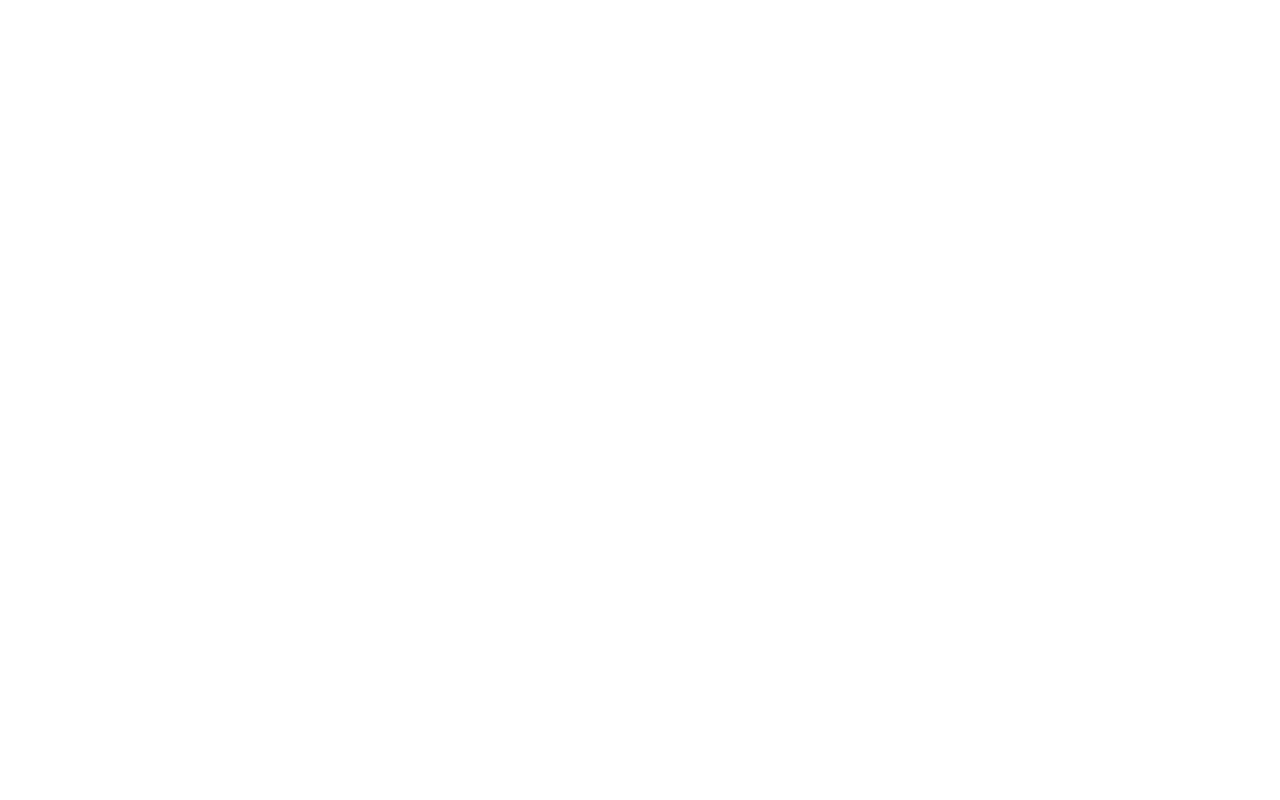
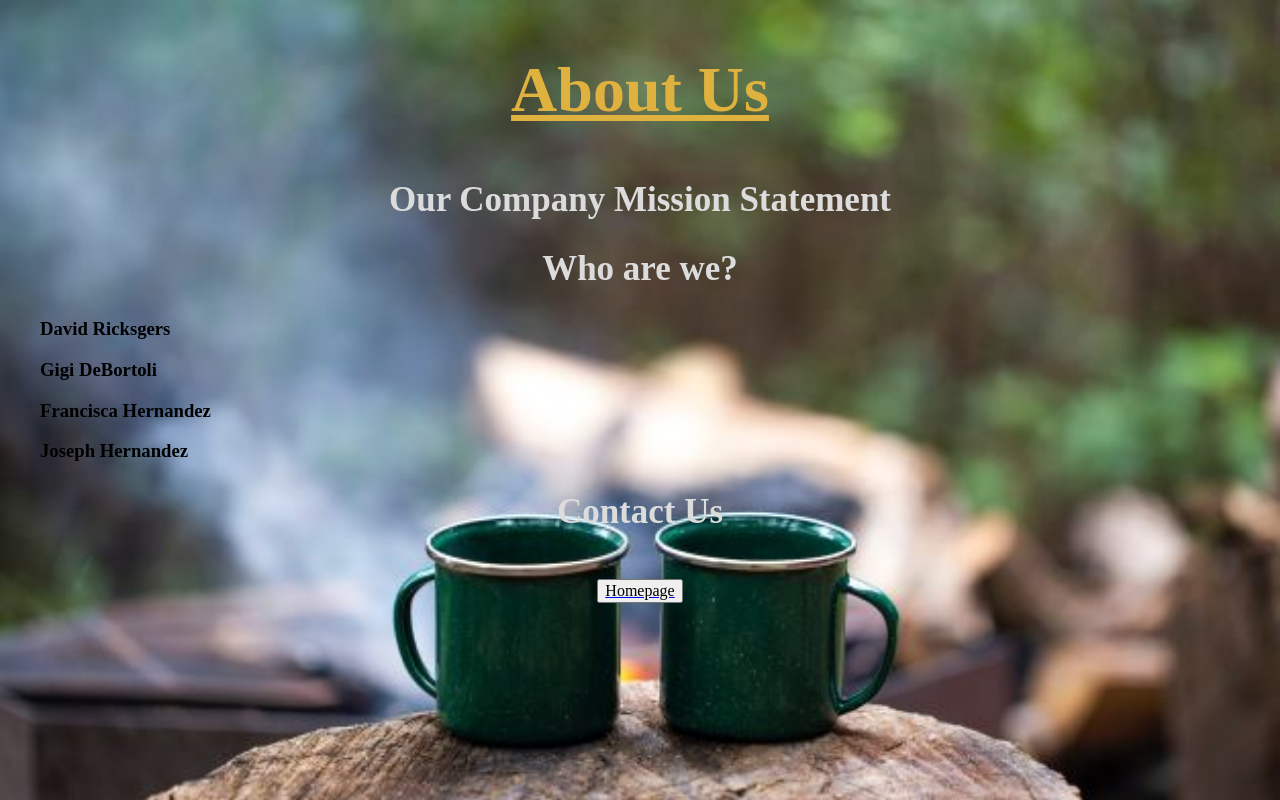
Before and after one commit to francisca-hernandez/Camp-Me-Outside, a plain HTML site: page aboutme.html in a window 1280 px wide. Drawn offline with Linux system fonts and the light colour scheme.

Commit message:
button and page styling

```diff
--- a/aboutme.html
+++ b/aboutme.html
@@ -1,12 +1,45 @@
 <!DOCTYPE html>
 <html lang="en">
+
 <head>
     <meta charset="UTF-8">
     <meta http-equiv="X-UA-Compatible" content="IE=edge">
     <meta name="viewport" content="width=device-width, initial-scale=1.0">
+    <link rel="stylesheet" href="assets/css/aboutme.css">
+    <link rel="icon" type="image/x-icon" href="assets/images/camp.ico">
     <title>About Me</title>
 </head>
+
 <body>
+<article>
+    <H1>About Us</H1>
+    <div id="mission">
+        <h2>Our Company Mission Statement</h2>
+        <p></p>
+    </div>
+    <section id="aboutus">
+        <h2>Who are we?</h2>
+        <ul>
+            <h3>David Ricksgers</h3>
+        </ul>
+        <ul>
+            <h3>Gigi DeBortoli</h3>
+        </ul>
+        <ul>
+            <h3>Francisca Hernandez</h3>
+        </ul>
+        <ul>
+            <h3>Joseph Hernandez</h3>
+        </ul>
+    </section>
+    <div id="info">
+        <h2>Contact Us</h2>
 
+    </div>
+<br>
+    <a href="index.html">
+        <button class="button" type="submit">Homepage</button>
+</article>
 </body>
+
 </html>
--- /dev/null
+++ b/assets/css/aboutme.css
@@ -0,0 +1,45 @@
+body, html {
+    background-image: url("../images/heroBG2.jpg");
+    background-size: cover;
+    position: fixed;
+    height: 100%;
+    width: 100%;
+    margin: 0;
+    padding: 0;
+
+}
+
+h1 {
+    color: rgb(223, 177, 62);
+    width: 100%;
+    text-decoration: underline;
+    display: flex;
+    position: static;
+    align-items: center;
+    justify-content: center;
+    font-size: 400%;
+}
+h2 {
+    text-align: center;
+    font-size: 35px;
+    color:gainsboro
+}
+
+/* button.button {
+    float: unset;
+    position: absolute;
+    top: 50%;
+    left: 50%;
+    transform: translate(-50%, -50%);
+} */
+button.button {
+font-family: inherit;
+  font-size: 100%;
+  line-height: 1.15;
+  overflow: visible;
+  text-align: center;
+  margin: auto;
+  display:flex;
+  justify-content: center;
+  display: grid;
+}
--- a/assets/css/style.css
+++ b/assets/css/style.css
@@ -78,6 +78,5 @@ sections.columns {
 
 }
 /* Background color for behing where the tiles are */
-body {
-}
+
 /* Buttons for campsites and campfire stories */
```
